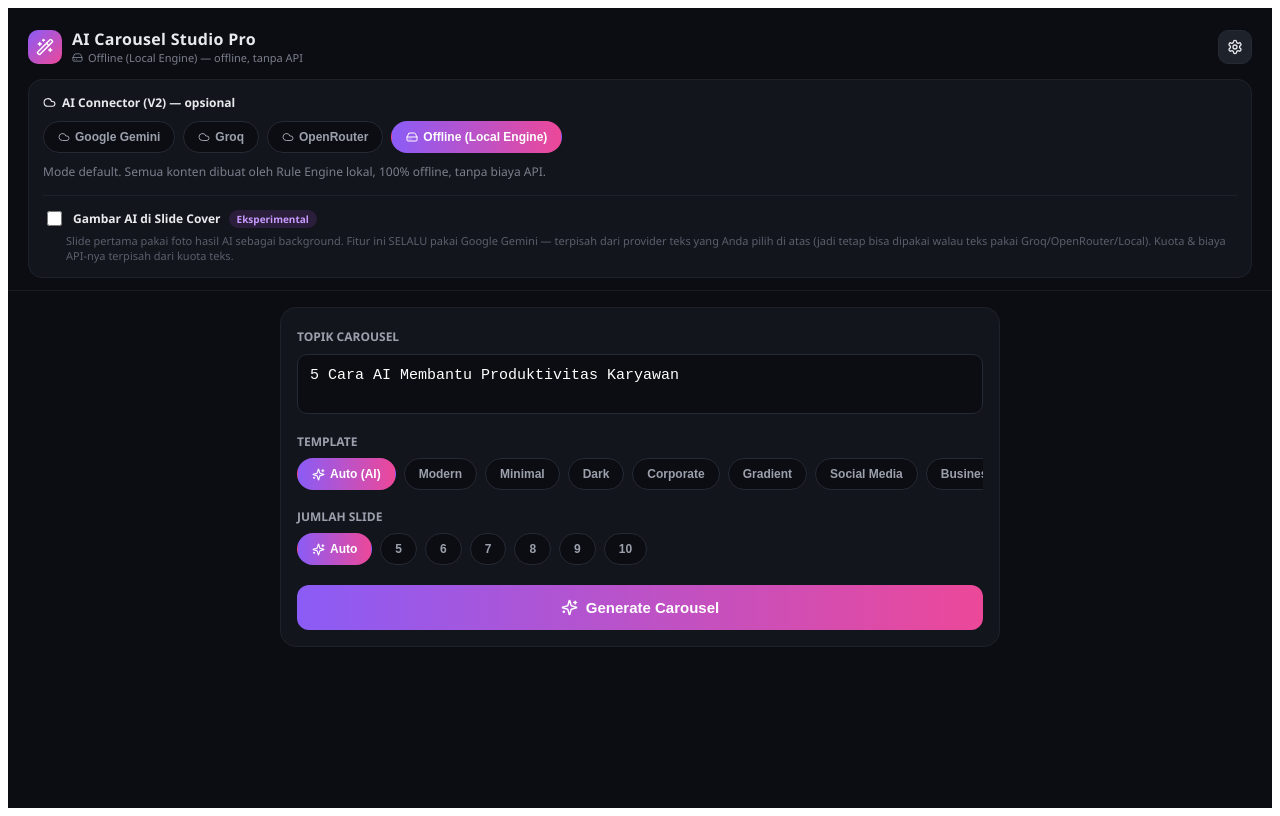
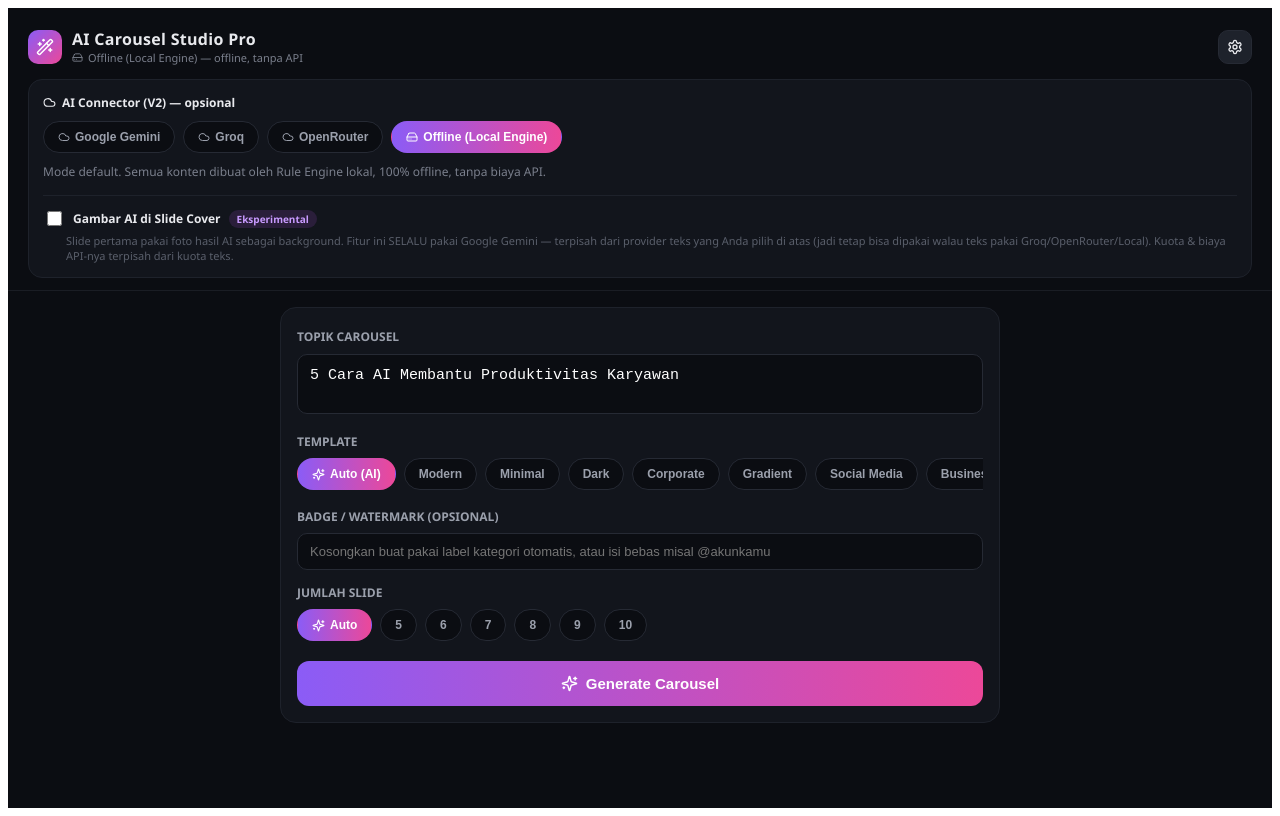
Before and after one commit to abdulytb/CAROUSEL-STUDIO-PRO, a React (Vite) app: page / in a window 1280 px wide. Built offline with nearby package versions, Linux system fonts and the light colour scheme.

Commit message:
GRATISSS

```diff
--- a/src/components/CarouselForm.jsx
+++ b/src/components/CarouselForm.jsx
@@ -10,6 +10,7 @@ export default function CarouselForm({
   topic, onTopicChange,
   templateOverride, onTemplateChange,
   slideCount, onSlideCountChange,
+  customBadge, onCustomBadgeChange,
   onGenerate, aiLoading, providerName,
 }) {
   return (
@@ -34,6 +35,15 @@ export default function CarouselForm({
           </button>
         ))}
       </div>
+
+      <label style={{ fontSize: 12, color: "#9BA0AC", fontWeight: 600, marginTop: 14, display: "block" }}>BADGE / WATERMARK (OPSIONAL)</label>
+      <input
+        type="text"
+        value={customBadge}
+        onChange={(e) => onCustomBadgeChange(e.target.value)}
+        placeholder="Kosongkan buat pakai label kategori otomatis, atau isi bebas misal @akunkamu"
+        style={{ width: "100%", marginTop: 8, background: "#0B0D12", border: "1px solid #262A34", borderRadius: 10, padding: "10px 12px", color: "#fff", fontSize: 13, boxSizing: "border-box" }}
+      />
 
       <label style={{ fontSize: 12, color: "#9BA0AC", fontWeight: 600, marginTop: 14, display: "block" }}>JUMLAH SLIDE</label>
       <div style={{ display: "flex", gap: 8, marginTop: 8, overflowX: "auto", paddingBottom: 4 }}>
```
